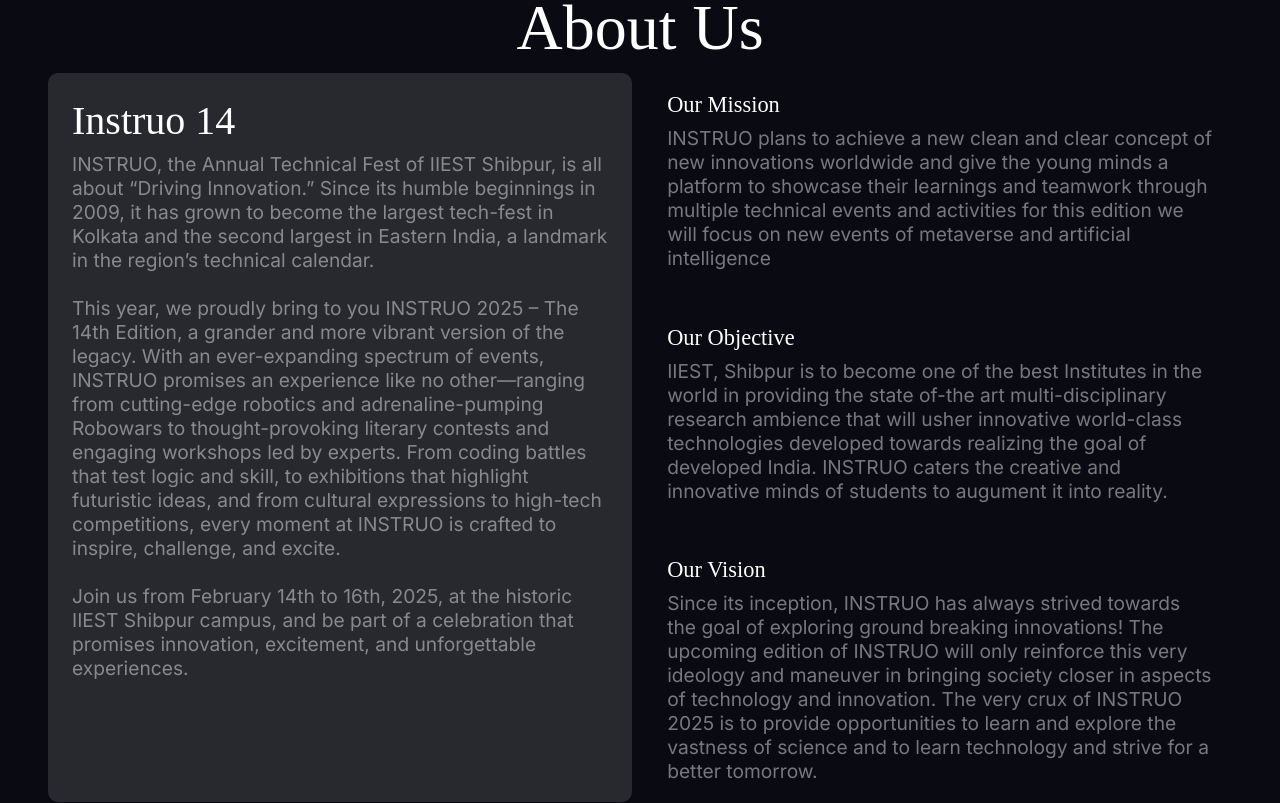
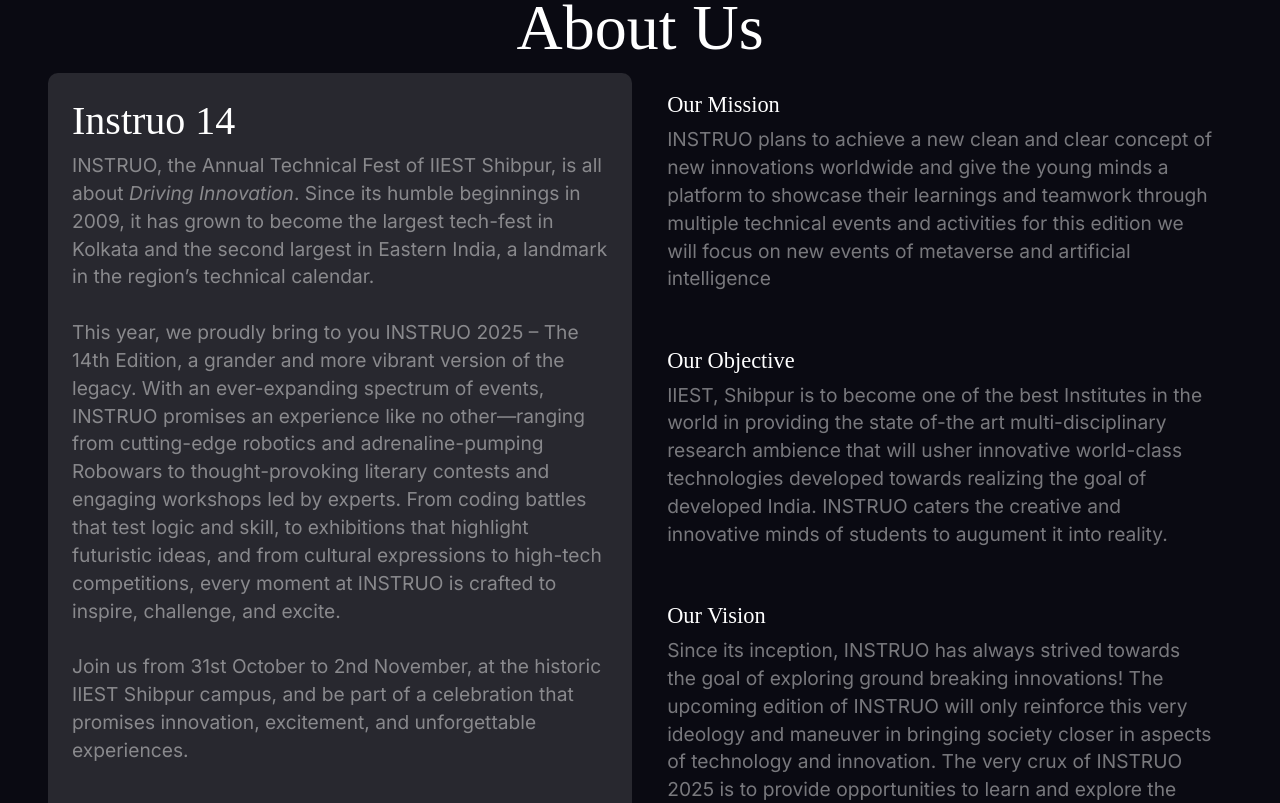
Before and after one commit to Harsh-git98/Instruo, a React (Vite) app in the folder client/: page / in a window 1280 px wide. Shown: the part 1800-2603 px from the top of the page. Built offline with nearby package versions, Linux system fonts and the light colour scheme; a web font is replaced by a local one; what antd-style would draw is missing.

Commit message:
[UPDATE]: About Us content dates fixed + lineheight increased

```diff
--- a/client/src/Pages/Home/AboutUs.css
+++ b/client/src/Pages/Home/AboutUs.css
@@ -95,6 +95,10 @@
     border-radius: 10px;
 }
 
+.about-us p {
+    line-height: 1.45em;
+}
+
 @media screen and (max-width: 768px) {
     .about-us .college .right {
         display: none;
--- a/client/src/Pages/Home/AboutUs.jsx
+++ b/client/src/Pages/Home/AboutUs.jsx
@@ -12,13 +12,13 @@
                 <div className="dbox" spanner="instruo">
                     <h2>Instruo 14</h2>
                     <p>
-                        INSTRUO, the Annual Technical Fest of IIEST Shibpur, is all about “Driving Innovation.” Since its humble beginnings in 2009, it has grown to become the largest tech-fest in Kolkata and the second largest in Eastern India, a landmark in the region’s technical calendar.
+                        INSTRUO, the Annual Technical Fest of IIEST Shibpur, is all about <em>Driving Innovation</em>. Since its humble beginnings in 2009, it has grown to become the largest tech-fest in Kolkata and the second largest in Eastern India, a landmark in the region’s technical calendar.
                         <br/>
                         <br/>
                         This year, we proudly bring to you INSTRUO 2025 – The 14th Edition, a grander and more vibrant version of the legacy. With an ever-expanding spectrum of events, INSTRUO promises an experience like no other—ranging from cutting-edge robotics and adrenaline-pumping Robowars to thought-provoking literary contests and engaging workshops led by experts. From coding battles that test logic and skill, to exhibitions that highlight futuristic ideas, and from cultural expressions to high-tech competitions, every moment at INSTRUO is crafted to inspire, challenge, and excite.
                         <br/>
                         <br/>
-                        Join us from February 14th to 16th, 2025, at the historic IIEST Shibpur campus, and be part of a celebration that promises innovation, excitement, and unforgettable experiences.
+                        Join us from 31st October to 2nd November, at the historic IIEST Shibpur campus, and be part of a celebration that promises innovation, excitement, and unforgettable experiences.
                     </p>
                 </div>
                 <div className="dbox " spanner="instruo2">
```
